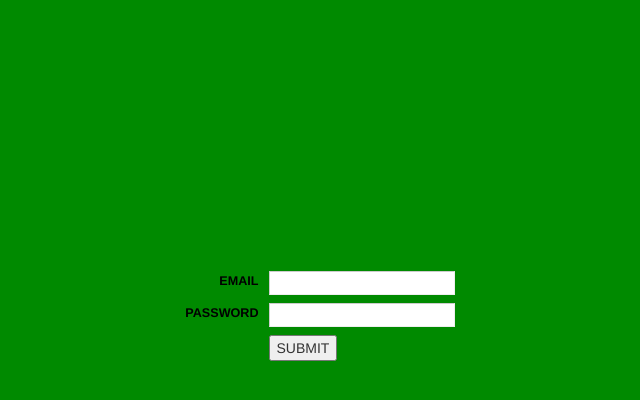
After one commit to jQwotos/ECHacksBack, a Flask app: template templates/login.html in a window 1280 px wide. The commit adds this page. Shown: the top 400 px of the page, without its empty margins (247-887 px from the left). Run offline with Flask 2, Linux system fonts and the light colour scheme; the template is opened without the code that fills it, so the values that code supplies are empty; parts of the project's set-up code (start-up, migrations or seed data) failed here and were passed over; some libraries are stand-ins or nearby versions.

Commit message:
added login page

```diff
--- /dev/null
+++ b/templates/login.html
@@ -0,0 +1,135 @@
+<!DOCTYPE html>
+<html lang="en">
+<head>
+  <meta charset="utf-8">
+  <meta name="viewport" content="width=device-width,height=device-height,initial-scale=1.0"/>
+  <link rel="stylesheet" href="https://maxcdn.bootstrapcdn.com/bootstrap/3.3.7/css/bootstrap.min.css">
+  <script src="https://ajax.googleapis.com/ajax/libs/jquery/3.2.1/jquery.min.js"></script>
+  <script src="https://maxcdn.bootstrapcdn.com/bootstrap/3.3.7/js/bootstrap.min.js"></script>
+
+  <style>
+* {
+  -webkit-box-sizing: border-box;
+  -moz-box-sizing: border-box;
+  box-sizing: border-box;
+}
+
+body {
+  padding: 20px 15%;
+  background-color: #008a00;
+}
+form > div {
+  clear: both;
+  overflow: hidden;
+  padding: 1px;
+  margin: 0 0 5px 0;
+}
+form > div > div > div {
+  margin: 0 0 5px 0;
+}
+form > div > label,
+legend {
+  width: 25%;
+  float: left;
+  padding-right: 10px;
+  padding-top: 2px;
+}
+form > div > div,
+form > div > div {
+  width: 75%;
+  float: right;
+}
+form > div > label {
+  font-size: 90%;
+}
+
+input[type=text],
+input[type=email],
+input[type=url],
+input[type=password],
+textarea {
+  width: 80%;
+  border-top: 1px solid #ccc;
+  border-left: 1px solid #ccc;
+  border-right: 1px solid #eee;
+  border-bottom: 1px solid #eee;
+}
+input[type=text],
+input[type=email],
+input[type=url],
+input[type=password] {
+  width: 50%;
+}
+input[type=text]:focus,
+input[type=email]:focus,
+input[type=url]:focus,
+input[type=password]:focus,
+textarea:focus {
+  outline: 0;
+  border-color: #4697e4;
+}
+
+@media (max-width: 600px) {
+  form > div {
+    margin: 0 0 15px 0;
+  }
+  form > div > label,
+  legend {
+    width: 100%;
+    float: none;
+    margin: 0 0 5px 0;
+  }
+  form > div > div,
+  form > div > fieldset > div {
+    width: 100%;
+    float: none;
+  }
+  input[type=text],
+  input[type=email],
+  input[type=url],
+  input[type=password],
+  textarea,
+  select {
+    width: 100%;
+  }
+}
+@media (min-width: 1200px) {
+  form > div > label,
+  legend {
+    text-align: right;
+  }
+}
+
+  </style>
+</head>
+
+<body>
+<div style="max-width: 500px; margin: 250px auto 0 auto;">
+
+<form action="#">
+
+  <div>
+    <label class="desc" id="title1" for="Field1"><font color="black">EMAIL</font></label>
+    <div>
+      <input id="Field1" name="Field1" type="text" class="field text fn" value="" size="6" tabindex="1">
+    </div>
+  </div>
+
+  <div>
+    <label class="desc" id="title3" for="Field3"><font color="black">PASSWORD</font></label>
+    <div>
+      <input id="Field3" name="Field3" type="email" spellcheck="false" value="" maxlength="255" tabindex="3">
+   </div>
+  </div>
+
+  <div>
+    <div>
+      <input id="saveForm" name="saveForm" type="submit" value="SUBMIT">
+    </div>
+  </div>
+
+</form>
+
+</div>
+</body>
+</html>
```
Also changed, not shown: templates/transactions.html (+4 -5 lines).
